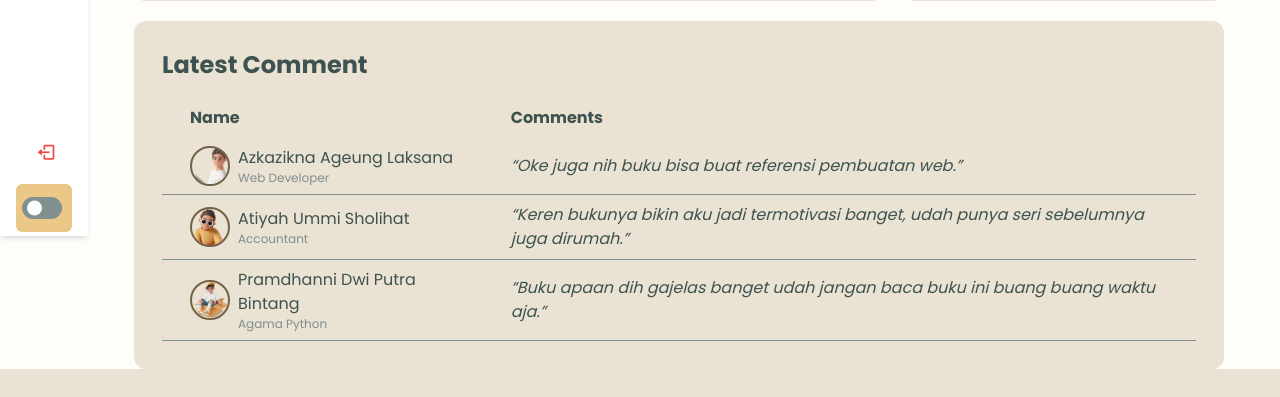
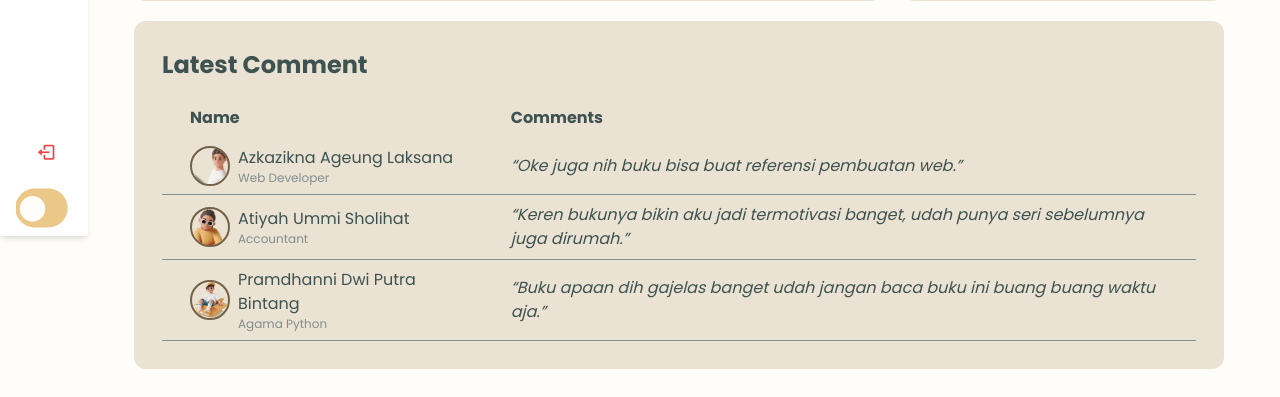
Before and after one commit to azkazikna/libraryJGU, a PHP site: page /dashboard.html in a window 1280 px wide. Shown: the part 564-961 px from the top of the page. Before the commit the page ends 933 px from the top, so only its background shows below. Run offline with PHP 8.4, Linux system fonts and the light colour scheme; some libraries are stand-ins or nearby versions.

Commit message:
fix mobile dashboard

```diff
--- a/allbook.html
+++ b/allbook.html
@@ -25,7 +25,7 @@
         }
     </script>
 </head>
-<body class="font-poppins bg-[#FEFDF9] overflow-x-hidden relative w-full dark:bg-bgdark" data-barba="wrapper">
+<body class="font-poppins bg-[#FEFDF9] overflow-x-hidden relative w-full dark:bg-bgdark transition duration-500" data-barba="wrapper">
 
     <!-- transition start -->
     <div class="load-container">
--- a/blog.html
+++ b/blog.html
@@ -25,7 +25,7 @@
         }
     </script>
 </head>
-<body class="font-poppins bg-[#FEFDF9] overflow-x-hidden relative w-full dark:bg-bgdark" data-barba="wrapper">
+<body class="font-poppins bg-[#FEFDF9] overflow-x-hidden relative w-full dark:bg-bgdark transition duration-500" data-barba="wrapper">
 
     <!-- transition start -->
     <div class="load-container">
--- a/book.html
+++ b/book.html
@@ -25,7 +25,7 @@
         }
     </script>
 </head>
-<body class="font-poppins bg-[#FEFDF9] overflow-x-hidden relative w-full dark:bg-bgdark" data-barba="wrapper">
+<body class="font-poppins bg-[#FEFDF9] overflow-x-hidden relative w-full dark:bg-bgdark transition duration-500" data-barba="wrapper">
 
     <!-- transition start -->
     <div class="load-container">
--- a/categories.html
+++ b/categories.html
@@ -25,7 +25,7 @@
         }
     </script>
 </head>
-<body class="font-poppins bg-[#FEFDF9] overflow-x-hidden relative w-full dark:bg-bgdark" data-barba="wrapper">
+<body class="font-poppins bg-[#FEFDF9] overflow-x-hidden relative w-full dark:bg-bgdark transition duration-500" data-barba="wrapper">
 
     <!-- transition start -->
     <div class="load-container">
--- a/dashboard.html
+++ b/dashboard.html
@@ -20,7 +20,7 @@
     <!-- Custom Style -->
     <link rel="stylesheet" href="dist/css/output.css">
 </head>
-<body class="font-poppins bg-[#FEFDF9] overflow-x-hidden relative w-full">
+<body class="font-poppins bg-[#FEFDF9] overflow-x-hidden relative w-full dark:bgdark">
 
     <!-- sidebar start -->
     <nav class="sidebar close">
@@ -45,21 +45,21 @@
                 <ul class="menu-links">
 
                     <li class="nav-link rounded-md active">
-                        <a href="dashboard.html" class="list-none h-full bg-transparent flex items-center w-full rounded-md transition duration-300 text-darken hover:bg-primary">
+                        <a href="dashboard.html" class="list-none h-full bg-transparent flex items-center w-full rounded-md transition duration-300 text-darken dark:text-white hover:bg-primary dark:hover:bg-bgdark">
                             <i class='bx bx-home-alt icon'></i>
                             <span class="text nav-text">Dashboard</span>
                         </a>
                     </li>
 
                     <li class="nav-link">
-                        <a href="dashboard_categories.html" class="list-none h-full bg-transparent flex items-center w-full rounded-md transition duration-300 text-darken hover:bg-primary">
+                        <a href="dashboard_categories.html" class="list-none h-full bg-transparent flex items-center w-full rounded-md transition duration-300 text-darken dark:text-white hover:bg-primary dark:hover:bg-bgdark">
                             <i class='bx bx-category-alt icon'></i>
                             <span class="text nav-text">Categories Data</span>
                         </a>
                     </li>
 
                     <li class="nav-link">
-                        <a href="dashboard_books.html" class="list-none h-full bg-transparent flex items-center w-full rounded-md transition duration-300 text-darken hover:bg-primary">
+                        <a href="dashboard_books.html" class="list-none h-full bg-transparent flex items-center w-full rounded-md transition duration-300 text-darken dark:text-white hover:bg-primary dark:hover:bg-bgdark">
                             <i class='bx bx-book icon'></i>
                             <span class="text nav-text">Books Data</span>
                         </a>
@@ -77,15 +77,10 @@
                 </li>
 
                 <li class="mode">
-                    <div class="sun-moon">
-                        <i class='bx bx-moon icon moon'></i>
-                        <i class='bx bx-sun icon sun'></i>
-                    </div>
-                    <span class="mode-text text">Dark mode</span>
-
-                    <div class="toggle-switch">
-                        <span class="switch"></span>
-                    </div>
+                    <input type="checkbox" class="opacity-0 absolute top-0 group" id="dark-toggle">
+                    <label for="dark-toggle" class="w-[35px] h-[26px] bg-primary flex rounded-full items-center justify-between p-[3px] relative scale-150 cursor-pointer transition duration-300 ease-linear ml-2">
+                        <div class='ball w-[17px] h-[17px] bg-[#FEFDF9] absolute rounded-full transition duration-200 ease-linear'>
+                    </label>
                 </li>
 
             </div>
@@ -98,52 +93,52 @@
     <section class="dashboard">
         <div class="flex justify-center flex-col lg:flex-row gap-5 items-center">
             <div class="text w-full">
-                <p class="text-dark text-md">Dashboard</p>
-                <h1 class="text-darken text-5xl font-bold">Overview</h1>
+                <p class="text-dark text-md dark:text-txtdark">Dashboard</p>
+                <h1 class="text-darken dark:text-white text-5xl font-bold">Overview</h1>
             </div>
             <div class="statistik w-full">
-                <div class="bg-[#eae2d2] py-5 px-5 rounded-xl flex justify-between items-center">
+                <div class="bg-[#eae2d2] dark:bg-bgdarken py-5 px-5 rounded-xl flex justify-between items-center">
                     <div class="text">
-                        <h2 class="text-3xl font-bold text-darken">43</h2>
-                        <h4 class="text-darken">Your Books</h4>
+                        <h2 class="text-3xl font-bold text-darken dark:text-white">43</h2>
+                        <h4 class="text-darken dark:text-white">Your Books</h4>
                     </div>
-                    <i class="fa-solid fa-book text-darken text-5xl"></i>
+                    <i class="fa-solid fa-book text-darken dark:text-white text-5xl"></i>
                 </div>
             </div>
             <div class="statistik w-full ">
-                <div class="bg-[#eae2d2] py-5 px-5 rounded-xl flex justify-between items-center">
+                <div class="bg-[#eae2d2] dark:bg-bgdarken py-5 px-5 rounded-xl flex justify-between items-center">
                     <div class="text">
-                        <h2 class="text-3xl font-bold text-darken">1443</h2>
-                        <h4 class="text-darken">Published Books</h4>
+                        <h2 class="text-3xl font-bold text-darken dark:text-white">1443</h2>
+                        <h4 class="text-darken dark:text-white">Published Books</h4>
                     </div>
-                    <i class="fa-solid fa-book text-darken text-5xl"></i>
+                    <i class="fa-solid fa-book text-darken dark:text-white text-5xl"></i>
                 </div>
             </div>
             <div class="statistik w-full">
-                <div class="bg-[#eae2d2] py-5 px-5 rounded-xl flex justify-between items-center">
+                <div class="bg-[#eae2d2] dark:bg-bgdarken py-5 px-5 rounded-xl flex justify-between items-center">
                     <div class="text">
-                        <h2 class="text-3xl font-bold text-darken">7</h2>
-                        <h4 class="text-darken">Categories</h4>
+                        <h2 class="text-3xl font-bold text-darken dark:text-white">7</h2>
+                        <h4 class="text-darken dark:text-white">Categories</h4>
                     </div>
-                    <i class="fa-solid fa-book text-darken text-5xl"></i>
+                    <i class="fa-solid fa-book text-darken dark:text-white text-5xl"></i>
                 </div>
             </div>
         </div>
         <hr class="my-8">
         <div class="flex gap-5 flex-col lg:flex-row">
-            <div class="chart bg-[#eae2d2] p-4 lg:p-7 rounded-xl w-full lg:w-[60%] xl:w-[70%]">
-                <h1 class="text-darken font-bold text-2xl">Statistic of Books</h1>
+            <div class="chart bg-[#eae2d2] dark:bg-bgdarken p-4 lg:p-7 rounded-xl w-full lg:w-[60%] xl:w-[70%]">
+                <h1 class="text-darken dark:text-white font-bold text-2xl">Statistic of Books</h1>
                 <canvas id="booksChart" height="100"></canvas>
             </div>
-            <div class="topUsers w-full lg:w-[40%] xl:w-[30%] bg-[#eae2d2] p-4 lg:p-7 rounded-xl">
-                <h1 class="text-darken font-bold text-2xl mb-6">Top Users</h1>
+            <div class="topUsers w-full lg:w-[40%] xl:w-[30%] bg-[#eae2d2] dark:bg-bgdarken p-4 lg:p-7 rounded-xl">
+                <h1 class="text-darken dark:text-white font-bold text-2xl mb-6">Top Users</h1>
                 <div class="flex flex-col">
                     <a href="profile.html">
                         <div class="flex gap-3 items-center mb-5">
                             <img src="dist/img/avatar/maleProfile.png" alt="" class="w-16 h-16 rounded-full object-cover object-top border-2 border-[#736245]">
                             <div class="text">
-                                <h6 class="text-darken font-semibold">Azkazikna Ageung Laksana</h6>
-                                <p class="text-sm text-dark">Total Post: 16</p>
+                                <h6 class="text-darken dark:text-white font-semibold">Azkazikna Ageung Laksana</h6>
+                                <p class="text-sm text-dark dark:text-txtdark">Total Post: 16</p>
                             </div>
                         </div>
                     </a>
@@ -151,8 +146,8 @@
                         <div class="flex gap-3 items-center mb-5">
                             <img src="dist/img/avatar/femaleProfile.png" alt="" class="w-16 h-16 rounded-full object-cover object-top border-2 border-[#736245]">
                             <div class="text">
-                                <h6 class="text-darken font-semibold">Atiyah Ummi Sholihat</h6>
-                                <p class="text-sm text-dark">Total Post: 13</p>
+                                <h6 class="text-darken dark:text-white font-semibold">Atiyah Ummi Sholihat</h6>
+                                <p class="text-sm text-dark dark:text-txtdark">Total Post: 13</p>
                             </div>
                         </div>
                     </a>
@@ -160,8 +155,8 @@
                         <div class="flex gap-3 items-center mb-5">
                             <img src="dist/img/avatar/maleProfile2.png" alt="" class="w-16 h-16 rounded-full object-cover object-top border-2 border-[#736245]">
                             <div class="text">
-                                <h6 class="text-darken font-semibold">Pramdhanni Dwi Putra Bintang</h6>
-                                <p class="text-sm text-dark">Total Post: 12</p>
+                                <h6 class="text-darken dark:text-white font-semibold">Pramdhanni Dwi Putra Bintang</h6>
+                                <p class="text-sm text-dark dark:text-txtdark">Total Post: 12</p>
                             </div>
                         </div>
                     </a>
@@ -169,9 +164,9 @@
             </div>
         </div>
 
-        <div class="w-full bg-[#eae2d2] p-4 lg:p-7 rounded-xl mt-5">
-            <h1 class="text-darken font-bold text-2xl mb-6">Latest Comment</h1>
-            <table class="text-darken w-full">
+        <div class="w-full bg-[#eae2d2] dark:bg-bgdarken p-4 lg:p-7 rounded-xl mt-5 overflow-x-auto">
+            <h1 class="text-darken dark:text-white font-bold text-2xl mb-6">Latest Comment</h1>
+            <table class="text-darken dark:text-white">
                 <tr>
                     <th class="text-start px-1 lg:px-7 pb-2">Name</th>
                     <th class="text-start px-1 lg:px-7 pb-2">Comments</th>
@@ -181,8 +176,8 @@
                         <div class="flex gap-2 items-center">
                             <img src="dist/img/avatar/maleProfile.png" alt="" class="w-10 h-10 rounded-full object-cover object-top border-2 border-[#736245]">
                             <div class="text">
-                                <p class="text-darken">Azkazikna Ageung Laksana</p>
-                                <p class="text-dark text-xs">Web Developer</p>
+                                <p class="text-darken dark:text-white">Azkazikna Ageung Laksana</p>
+                                <p class="text-dark text-xs dark:text-txtdark">Web Developer</p>
                             </div>
                         </div>
                     </td>
@@ -193,8 +188,8 @@
                         <div class="flex gap-2 items-center">
                             <img src="dist/img/avatar/femaleProfile.png" alt="" class="w-10 h-10 rounded-full object-cover object-top border-2 border-[#736245]">
                             <div class="text">
-                                <p class="text-darken">Atiyah Ummi Sholihat</p>
-                                <p class="text-dark text-xs">Accountant</p>
+                                <p class="text-darken dark:text-white">Atiyah Ummi Sholihat</p>
+                                <p class="text-dark text-xs dark:text-txtdark">Accountant</p>
                             </div>
                         </div>
                     </td>
@@ -205,8 +200,8 @@
                         <div class="flex gap-2 items-center">
                             <img src="dist/img/avatar/maleProfile2.png" alt="" class="w-10 h-10 rounded-full object-cover object-top border-2 border-[#736245]">
                             <div class="text">
-                                <p class="text-darken">Pramdhanni Dwi Putra Bintang</p>
-                                <p class="text-dark text-xs">Agama Python</p>
+                                <p class="text-darken dark:text-white">Pramdhanni Dwi Putra Bintang</p>
+                                <p class="text-dark text-xs dark:text-txtdark">Agama Python</p>
                             </div>
                         </div>
                     </td>
--- a/dist/css/output.css
+++ b/dist/css/output.css
@@ -741,6 +741,10 @@ video {
   margin-top: 0.25rem;
 }
 
+.ml-2 {
+  margin-left: 0.5rem;
+}
+
 .mb-6 {
   margin-bottom: 1.5rem;
 }
@@ -819,6 +823,10 @@ video {
 
 .h-full {
   height: 100%;
+}
+
+.h-\[17px\] {
+  height: 17px;
 }
 
 .h-10 {
@@ -875,6 +883,14 @@ video {
   width: fit-content;
 }
 
+.w-\[35px\] {
+  width: 35px;
+}
+
+.w-\[17px\] {
+  width: 17px;
+}
+
 .w-10 {
   width: 2.5rem;
 }
@@ -1232,6 +1248,10 @@ video {
 
 .p-2 {
   padding: 0.5rem;
+}
+
+.p-\[3px\] {
+  padding: 3px;
 }
 
 .p-16 {
@@ -1901,29 +1936,15 @@ header .image-text .profession {
   display: none;
 }
 
-.sidebar .menu-bar .mode {
-  position: relative;
-  border-radius: 0.375rem;
-  --tw-bg-opacity: 1;
-  background-color: rgb(235 199 136 / var(--tw-bg-opacity));
-  transition-property: color, background-color, border-color, fill, stroke, opacity, box-shadow, transform, filter, -webkit-text-decoration-color, -webkit-backdrop-filter;
-  transition-property: color, background-color, border-color, text-decoration-color, fill, stroke, opacity, box-shadow, transform, filter, backdrop-filter;
-  transition-property: color, background-color, border-color, text-decoration-color, fill, stroke, opacity, box-shadow, transform, filter, backdrop-filter, -webkit-text-decoration-color, -webkit-backdrop-filter;
-  transition-timing-function: cubic-bezier(0.4, 0, 0.2, 1);
-  transition-duration: 500ms;
-}
-
-.menu-bar .mode .sun-moon {
-  height: 50px;
-  width: 60px;
-}
-
-.mode .sun-moon i {
-  position: absolute;
-}
-
-.mode .sun-moon i.sun {
-  opacity: 0;
+/* darkmode toggle */
+
+.sidebar #dark-toggle:checked + label{
+  background-color: #F0EEF0!important;
+}
+
+.sidebar #dark-toggle:checked + label .ball{
+  transform: translateX(11px);
+  background-color: #020C1B;
 }
 
 .menu-bar .bottom-content .toggle-switch {
@@ -1952,37 +1973,40 @@ header .image-text .profession {
   transition-duration: 500ms;
 }
 
-.switch::before{
-  content: '';
-  position: absolute;
-  height: 15px;
-  width: 15px;
-  border-radius: 50%;
-  top: 50%;
-  left: 5px;
-  transform: translateY(-50%);
-  background-color: #fff;
-  transition: 0.4s;
-}
-
 .dashboard{
   width: calc(100% - 250px);
   transition: 0.5s;
   position: absolute;
   top: 0px;
   left: 16rem;
-  height: 100vh;
+  height: -webkit-fit-content;
+  height: -moz-fit-content;
+  height: fit-content;
   --tw-bg-opacity: 1;
   background-color: rgb(254 253 249 / var(--tw-bg-opacity));
   padding-top: 1.75rem;
   padding-bottom: 1.75rem;
-  padding-left: 3.5rem;
-  padding-right: 3.5rem;
+  padding-left: 1.25rem;
+  padding-right: 1.25rem;
+}
+
+.dark .dashboard {
+  --tw-bg-opacity: 1;
+  background-color: rgb(2 12 27 / var(--tw-bg-opacity));
+}
+
+@media (min-width: 1024px) {
+  .dashboard {
+    padding-left: 3.5rem;
+    padding-right: 3.5rem;
+  }
 }
 
 .sidebar.close ~ .dashboard{
   left: 78px;
-  height: 105vh;
+  height: -webkit-fit-content;
+  height: -moz-fit-content;
+  height: fit-content;
   width: calc(100% - 78px);
 }
 
@@ -2004,12 +2028,23 @@ header .image-text .profession {
   outline-offset: 2px;
 }
 
+.dark .dataTables_wrapper select, .dark
+.dataTables_wrapper .dataTables_filter input {
+  --tw-text-opacity: 1;
+  color: rgb(229 229 229 / var(--tw-text-opacity));
+}
+
 /*Pagination Buttons*/
 
 .dataTables_wrapper .dataTables_paginate .paginate_button {
   border-radius: 0.375rem;
   border-color: transparent;
   font-weight: 500;
+}
+
+.dark .dataTables_wrapper .dataTables_paginate .paginate_button {
+  --tw-text-opacity: 1;
+  color: rgb(229 229 229 / var(--tw-text-opacity));
 }
 
 /*Pagination Buttons - Current selected */
@@ -2052,6 +2087,53 @@ table.dataTable.no-footer {
   border-color: transparent;
 }
 
+.dark .dataTables_wrapper .dataTables_length, .dark
+.dataTables_wrapper .dataTables_filter, .dark
+.dataTables_wrapper .dataTables_info, .dark
+.dataTables_wrapper .dataTables_processing, .dark
+.dataTables_wrapper .dataTables_paginate {
+  --tw-text-opacity: 1;
+  color: rgb(229 229 229 / var(--tw-text-opacity));
+}
+
+table.dataTable.row-border tbody th,
+table.dataTable.row-border tbody td,
+table.dataTable.display tbody th,
+table.dataTable.display tbody td {
+  border-top-width: 1px;
+  border-color: rgb(0 0 0 / var(--tw-border-opacity));
+  --tw-border-opacity: 0.15;
+}
+
+.dark table.dataTable.row-border tbody th, .dark
+table.dataTable.row-border tbody td, .dark
+table.dataTable.display tbody th, .dark
+table.dataTable.display tbody td {
+  border-color: rgb(255 255 255 / var(--tw-border-opacity));
+  --tw-border-opacity: 0.15;
+}
+
+table.dataTable thead th,
+table.dataTable thead td {
+  border-bottom-width: 1px;
+  border-color: rgb(0 0 0 / var(--tw-border-opacity));
+  --tw-border-opacity: 0.3;
+  padding: 1rem;
+}
+
+.dark table.dataTable thead th, .dark
+table.dataTable thead td {
+  border-color: rgb(255 255 255 / var(--tw-border-opacity));
+  --tw-border-opacity: 0.3;
+}
+
+.dark .dataTables_wrapper .dataTables_paginate .paginate_button.disabled, .dark
+.dataTables_wrapper .dataTables_paginate .paginate_button.disabled:hover, .dark
+.dataTables_wrapper .dataTables_paginate .paginate_button.disabled:active {
+  --tw-text-opacity: 1;
+  color: rgb(255 255 255 / var(--tw-text-opacity));
+}
+
 .hover\:bg-primary:hover {
   --tw-bg-opacity: 1;
   background-color: rgb(235 199 136 / var(--tw-bg-opacity));
--- a/index.html
+++ b/index.html
@@ -25,7 +25,7 @@
         }
     </script>
 </head>
-<body class="font-poppins bg-[#FEFDF9] overflow-x-hidden relative w-full dark:bg-bgdark" data-barba="wrapper">
+<body class="font-poppins bg-[#FEFDF9] overflow-x-hidden relative w-full dark:bg-bgdark transition duration-500" data-barba="wrapper">
 
     <!-- transition start -->
     <div class="load-container">
@@ -90,8 +90,8 @@
                 <h1 class="text-dark text-6xl lg:text-7xl xl:text-8xl font-bold mt-7 dark:text-txtdark">Take a look <br> it's in a <span class="text-darken dark:text-white">BOOK</span></h1>
                 <p class="text-lg text-dark mt-4 dark:text-txtdark">Knowledge is a seed that grows when you read.</p>
                 <form action="" class="relative">
-                    <input type="text" name="" id="search" class="bg-white rounded-full w-full shadow-lg mt-10 p-6 text-sm lg:text-base border lg:border-0" placeholder="Search books, author, categories ...">
-                    <input type="submit" class="cursor-pointer px-6 py-2 rounded-full bg-primary text-base lg:text-lg text-darken absolute top-1/2 right-[30px]" value="Search">
+                    <input type="text" name="" id="search" class="bg-white rounded-full w-full lg:w-[130%] 2xl:w-[120%] shadow-lg mt-10 p-6 text-sm lg:text-base border lg:border-0" placeholder="Search books, author, categories ...">
+                    <input type="submit" class="cursor-pointer px-6 py-2 rounded-full lg:-right-28 xl:-right-32 2xl:-right-28 bg-primary text-base lg:text-lg text-darken absolute top-1/2 right-[30px]" value="Search">
                 </form>
                 <div class="mt-14 w-full xl:w-[60%]">
                     <p class="text-dark uppercase mb-3 dark:text-white">Popular books</p>
--- a/login.html
+++ b/login.html
@@ -25,7 +25,7 @@
         }
     </script>
 </head>
-<body class="font-poppins bg-[#FEFDF9] overflow-x-hidden relative w-full dark:bg-bgdark" data-barba="wrapper">
+<body class="font-poppins bg-[#FEFDF9] overflow-x-hidden relative w-full dark:bg-bgdark transition duration-500" data-barba="wrapper">
 
     <!-- transition start -->
     <div class="load-container">
--- a/profile.html
+++ b/profile.html
@@ -25,7 +25,7 @@
         }
     </script>
 </head>
-<body class="font-poppins bg-[#FEFDF9] overflow-x-hidden relative w-full dark:bg-bgdark" data-barba="wrapper">
+<body class="font-poppins bg-[#FEFDF9] overflow-x-hidden relative w-full dark:bg-bgdark transition duration-500" data-barba="wrapper">
 
     <!-- transition start -->
     <div class="load-container">
--- a/register.html
+++ b/register.html
@@ -25,7 +25,7 @@
         }
     </script>
 </head>
-<body class="font-poppins bg-[#FEFDF9] overflow-x-hidden relative w-full dark:bg-bgdark" data-barba="wrapper">
+<body class="font-poppins bg-[#FEFDF9] overflow-x-hidden relative w-full dark:bg-bgdark transition duration-500" data-barba="wrapper">
 
     <!-- transition start -->
     <div class="load-container">
```
Also changed, not shown: other parts of dist/css/output.css (+83 -20 lines), dashboard_books.html (+16 -23 lines), dashboard_categories.html (+20 -25 lines), dist/css/datatables.css (+5 -14 lines), src/input.css (+42 -34 lines), dist/js/dashboard.js.
